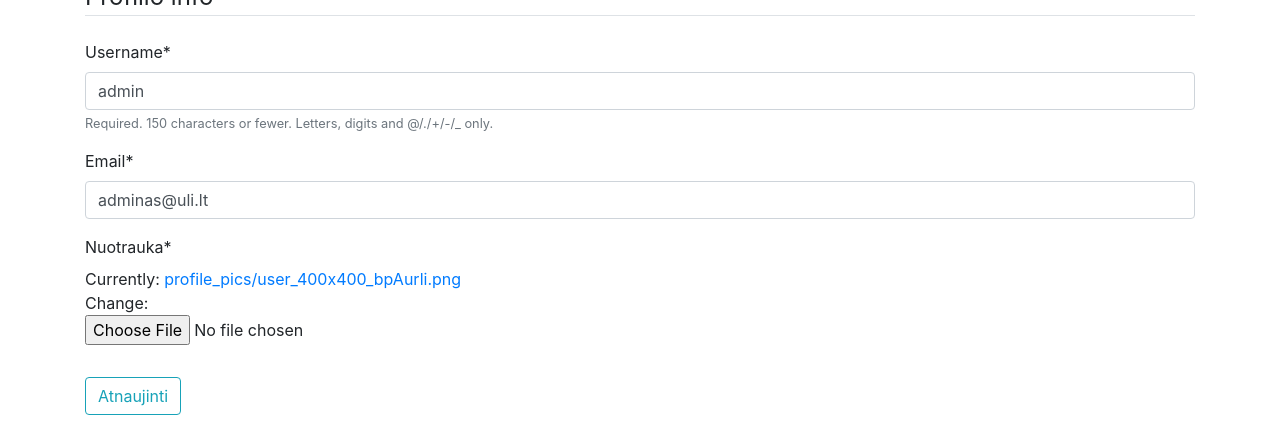
After one commit to ram-pyth/djangoproject_ptu10, a Django app: page /library/profilis/ in a window 1280 px wide. The commit adds this page. Shown: the part 435-866 px from the top of the page. Run offline with Django 4.2, Linux system fonts and the light colour scheme; a user stored in the database is signed in; data comes from the database, SQL or seed files in the repository; both versions use the stored data as it was after the commit; some libraries are stand-ins or nearby versions.

Commit message:
10-ta paskaita user profilis

```diff
--- a/djangoproject_ptu10/settings.py
+++ b/djangoproject_ptu10/settings.py
@@ -30,7 +30,9 @@ ALLOWED_HOSTS = []
 
 INSTALLED_APPS = [
     "tinymce",
-    "library",
+    "library.apps.LibraryConfig",
+    "crispy_forms",
+    "crispy_bootstrap4",
     "django.contrib.admin",
     "django.contrib.auth",
     "django.contrib.contenttypes",
@@ -167,3 +169,5 @@ TINYMCE_DEFAULT_CONFIG = {
     'menubar': True,
     'statusbar': True,
     }
+
+CRISPY_TEMPLATE_PACK = 'bootstrap4'
--- a/library/admin.py
+++ b/library/admin.py
@@ -1,6 +1,6 @@
 from django.contrib import admin
 
-from .models import Author, Book, Genre, BookInstance, BookReview
+from .models import Author, Book, Genre, BookInstance, BookReview , Profilis
 
 
 class BookInstanceInline(admin.TabularInline):
@@ -47,3 +47,4 @@ admin.site.register(Book, BookAdmin)
 admin.site.register(Genre)
 admin.site.register(BookInstance, BookInstanceAdmin)
 admin.site.register(BookReview, BookReviewAdmin)
+admin.site.register(Profilis)
--- a/library/apps.py
+++ b/library/apps.py
@@ -4,3 +4,6 @@ from django.apps import AppConfig
 class LibraryConfig(AppConfig):
     default_auto_field = "django.db.models.BigAutoField"
     name = "library"
+
+    def ready(self):
+        from .signals import create_profile
--- a/library/forms.py
+++ b/library/forms.py
@@ -1,6 +1,7 @@
 from django import forms
+from django.contrib.auth.models import User
 
-from .models import BookReview
+from .models import BookReview, Profilis
 
 
 class BookReviewForm(forms.ModelForm):
@@ -9,3 +10,17 @@ class BookReviewForm(forms.ModelForm):
         fields = ('content', 'book_id', 'reviewer')
         widgets = {'book_id': forms.HiddenInput(),
                    'reviewer': forms.HiddenInput()}
+
+
+class UserUpdateForm(forms.ModelForm):
+    email = forms.EmailField()
+
+    class Meta:
+        model = User
+        fields = ['username', 'email']
+
+
+class ProfilisUpdateForm(forms.ModelForm):
+    class Meta:
+        model = Profilis
+        fields = ['nuotrauka']
--- a/library/models.py
+++ b/library/models.py
@@ -105,10 +105,18 @@ class BookInstance(models.Model):
 class BookReview(models.Model):
     date_created = models.DateTimeField(auto_now_add=True)
     content = models.TextField("Atsiliepimas", max_length=2000)
-    book_id = models.ForeignKey('Book', on_delete=models.CASCADE, null=True, blank=True)
+    book_id = models.ForeignKey('Book', on_delete=models.CASCADE)
     reviewer = models.ForeignKey(User, on_delete=models.SET_NULL, null=True, blank=True)
 
     class Meta:
         verbose_name = "Asiliepimas"
         verbose_name_plural = "Atsiliepimai"
         ordering = ['date_created']
+
+
+class Profilis(models.Model):
+    user = models.OneToOneField(User, on_delete=models.CASCADE)
+    nuotrauka = models.ImageField(default="profile_pics/default.png", upload_to="profile_pics")
+
+    def __str__(self):
+        return f"{self.user.username} profilis"
--- a/library/templates/base.html
+++ b/library/templates/base.html
@@ -64,10 +64,9 @@
           <ul class="navbar-nav ml-auto">
             {% if user.is_authenticated %}
             <li class="nav-item">
-              <a class="nav-link" href="">
+              <a class="nav-link" href="{% url 'profilis_n' %}">
                 <svg class="bi bi-person" width="1.5em" height="1.5em" viewBox="0 0 16 16" fill="currentColor" xmlns="http://www.w3.org/2000/svg">
-                <path fill-rule="evenodd" d="M13 1
-                4s1 0 1-1-1-4-6-4-6 3-6 4 1 1 1 1h10zm-9.995-.944v-.002.002zM3.022 13h9.956a.274.274 0 00.014-.002l.008-.002c-.001-.246-.154-.986-.832-1.664C11.516 10.68 10.289 10 8 10c-2.29 0-3.516.68-4.168 1.332-.678.678-.83 1.418-.832 1.664a1.05 1.05 0 00.022.004zm9.974.056v-.002.002zM8 7a2 2 0 100-4 2 2 0 000 4zm3-2a3 3 0 11-6 0 3 3 0 016 0z" clip-rule="evenodd"/>
+                <path fill-rule="evenodd" d="M13 1 4s1 0 1-1-1-4-6-4-6 3-6 4 1 1 1 1h10zm-9.995-.944v-.002.002zM3.022 13h9.956a.274.274 0 00.014-.002l.008-.002c-.001-.246-.154-.986-.832-1.664C11.516 10.68 10.289 10 8 10c-2.29 0-3.516.68-4.168 1.332-.678.678-.83 1.418-.832 1.664a1.05 1.05 0 00.022.004zm9.974.056v-.002.002zM8 7a2 2 0 100-4 2 2 0 000 4zm3-2a3 3 0 11-6 0 3 3 0 016 0z" clip-rule="evenodd"/>
                 </svg>
                 {{ user.get_username }}</a>
             </li>
--- /dev/null
+++ b/library/templates/profilis.html
@@ -0,0 +1,24 @@
+{% extends "base.html" %}
+{% load crispy_forms_tags %}
+{% block content %}
+    <div class="content-section">
+      <div class="media">
+        <img class="rounded-circle account-img" src="{{ user.profilis.nuotrauka.url }}">
+        <div class="media-body">
+          <h2 class="account-heading">{{ user.username }}</h2>
+          <p class="text-secondary">{{ user.email }}</p>
+        </div>
+      </div>
+      <form method="POST" enctype="multipart/form-data">
+          {% csrf_token %}
+          <fieldset class="form-group">
+              <legend class="border-bottom mb-4">Profilio info</legend>
+              {{ u_form_cntx | crispy }}
+              {{ p_form_cntx | crispy }}
+          </fieldset>
+          <div class="form-group">
+              <button class="btn btn-outline-info" type="submit">Atnaujinti</button>
+          </div>
+      </form>
+    </div>
+{% endblock content %}
--- a/library/urls.py
+++ b/library/urls.py
@@ -9,6 +9,7 @@ urlpatterns = [
     path("books/<int:pk>", views.BookDetailView.as_view(), name='book-detail_n'),
     path("search/", views.search, name='search_n'),
     path("mybooks/", views.LoanedBooksByUserListView.as_view(), name='my-borrowed_n'),
+    path("profilis/", views.profilis, name='profilis_n')
 ]
 
 urlpatterns = urlpatterns + [
--- a/library/views.py
+++ b/library/views.py
@@ -1,4 +1,5 @@
 from django.contrib import messages
+from django.contrib.auth.decorators import login_required
 from django.contrib.auth.mixins import LoginRequiredMixin
 from django.contrib.auth.models import User
 from django.core.paginator import Paginator
@@ -7,7 +8,7 @@ from django.shortcuts import render, get_object_or_404, redirect, reverse
 from django.views import generic
 from django.views.decorators.csrf import csrf_protect
 
-from .forms import BookReviewForm
+from .forms import BookReviewForm, UserUpdateForm, ProfilisUpdateForm
 from .models import Book, BookInstance, Author
 
 
@@ -142,3 +143,25 @@ def register(request):
             messages.error(request, "Slaptažodžiai nesutampa!!!")
             return redirect('register_n')
     return render(request, "registration/register.html")
+
+
+@login_required
+def profilis(request):
+    if request.method == "POST":
+        u_form = UserUpdateForm(request.POST, instance=request.user)
+        p_form = ProfilisUpdateForm(request.POST, request.FILES, instance=request.user.profilis)
+        if u_form.is_valid() and p_form.is_valid():
+            u_form.save()
+            p_form.save()
+            messages.success(request, f"Profilis atnaujintas")
+            return redirect('profilis_n')
+    else:
+        u_form = UserUpdateForm(instance=request.user)
+        p_form = ProfilisUpdateForm(instance=request.user.profilis)
+
+    data = {
+        'u_form_cntx': u_form,
+        'p_form_cntx': p_form,
+    }
+
+    return render(request, "profilis.html", context=data)
```
Also changed, not shown: library/signals.py (added, +16 -0 lines), db.sqlite3, library/media/profile_pics/default.png (added), library/migrations/0011_delete_bookreview.py (added), library/migrations/0012_profilis_bookreview.py (added).
